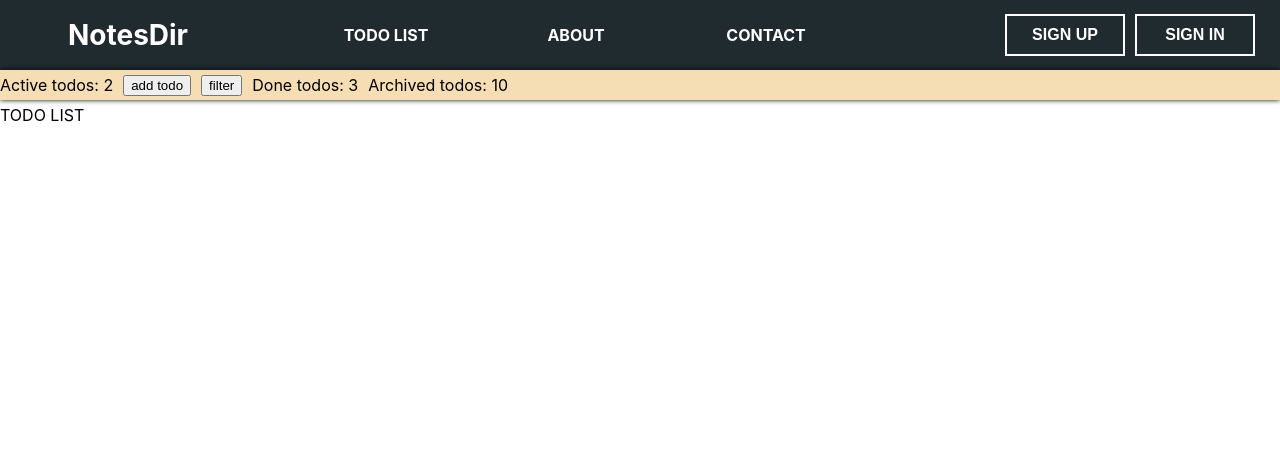
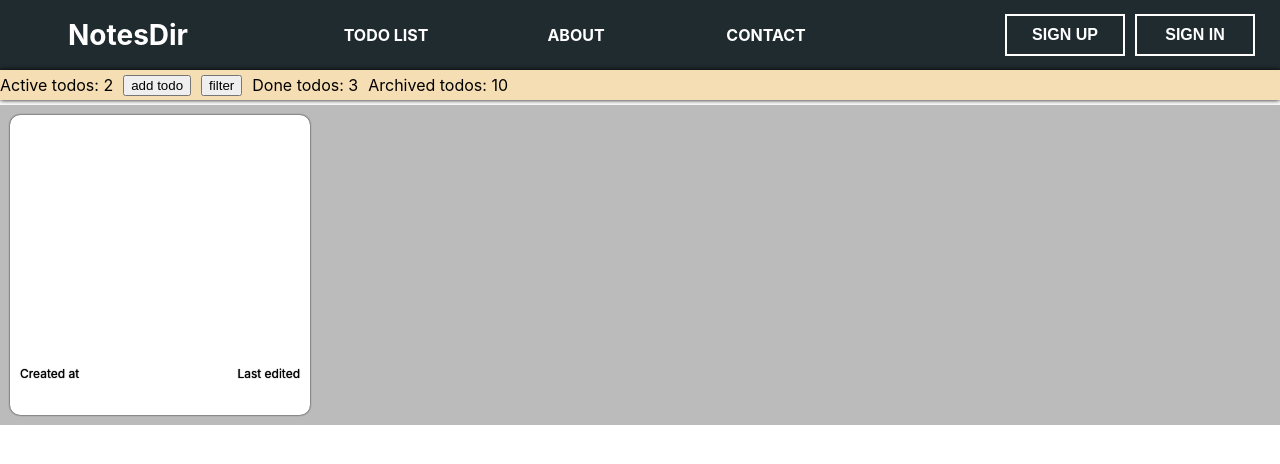
Before and after one commit to ig011/NotesDir, a Next.js app in the folder frontend/: page / in a window 1280 px wide. Shown: the top 464 px of the page. Built offline with nearby package versions, Linux system fonts and the light colour scheme.

Commit message:
Add first Todo

```diff
--- /dev/null
+++ b/frontend/components/Home/TodoElement/TodoElement.module.css
@@ -0,0 +1,35 @@
+.container {
+  padding: 10px;
+  min-height: 300px;
+  height: 300px;
+  min-width: 300px;
+  width: 300px;
+  border-radius: 10px;
+  background-color: white;
+  box-shadow: 0 0 2px black;
+  display: grid;
+  grid-template-rows: 1fr 1fr 1fr 1fr;
+  grid-gap: 10px;
+}
+
+.info {
+  display: grid;
+  grid-template-columns: 1fr 1fr;
+  align-items: center;
+  grid-gap: 10px;
+}
+
+.info label {
+  font-size: 12px;
+  text-shadow: 0 0 1px black;
+}
+
+.info .createdat {
+  grid-column: 1;
+  justify-self: flex-start;
+}
+
+.info .lastedited {
+  grid-column: 2;
+  justify-self: flex-end;
+}
--- /dev/null
+++ b/frontend/components/Home/TodoElement/TodoElement.tsx
@@ -0,0 +1,25 @@
+import React from "react";
+import styles from "./TodoElement.module.css";
+
+function TodoElement(props: any) {
+  return (
+    <div
+      className={styles.container}
+      style={{ background: props.data?.background }}
+    >
+      <h3>{props.data?.title}</h3>
+      <div className={styles.content}>{props.data?.description}</div>
+      <div className={styles.category}>{props.data?.category}</div>
+      <div className={styles.info}>
+        <label className={styles.createdat}>
+          Created at {props.data?.created_at}
+        </label>
+        <label className={styles.lastedited}>
+          Last edited {props.data?.modified_at}
+        </label>
+      </div>
+    </div>
+  );
+}
+
+export default TodoElement;
--- a/frontend/components/Home/TodosContainer/TodosContainer.module.css
+++ b/frontend/components/Home/TodosContainer/TodosContainer.module.css
@@ -0,0 +1,4 @@
+.container {
+  padding: 10px;
+  background-color: rgb(187, 187, 187);
+}
--- a/frontend/components/Home/TodosContainer/TodosContainer.tsx
+++ b/frontend/components/Home/TodosContainer/TodosContainer.tsx
@@ -1,8 +1,13 @@
 import React from "react";
+import TodoElement from "../TodoElement/TodoElement";
 import styles from "./TodosContainer.module.css";
 
 function TodosContainer() {
-  return <div className={styles.container}>TODO LIST</div>;
+  return (
+    <div className={styles.container}>
+      <TodoElement />
+    </div>
+  );
 }
 
 export default TodosContainer;
```
